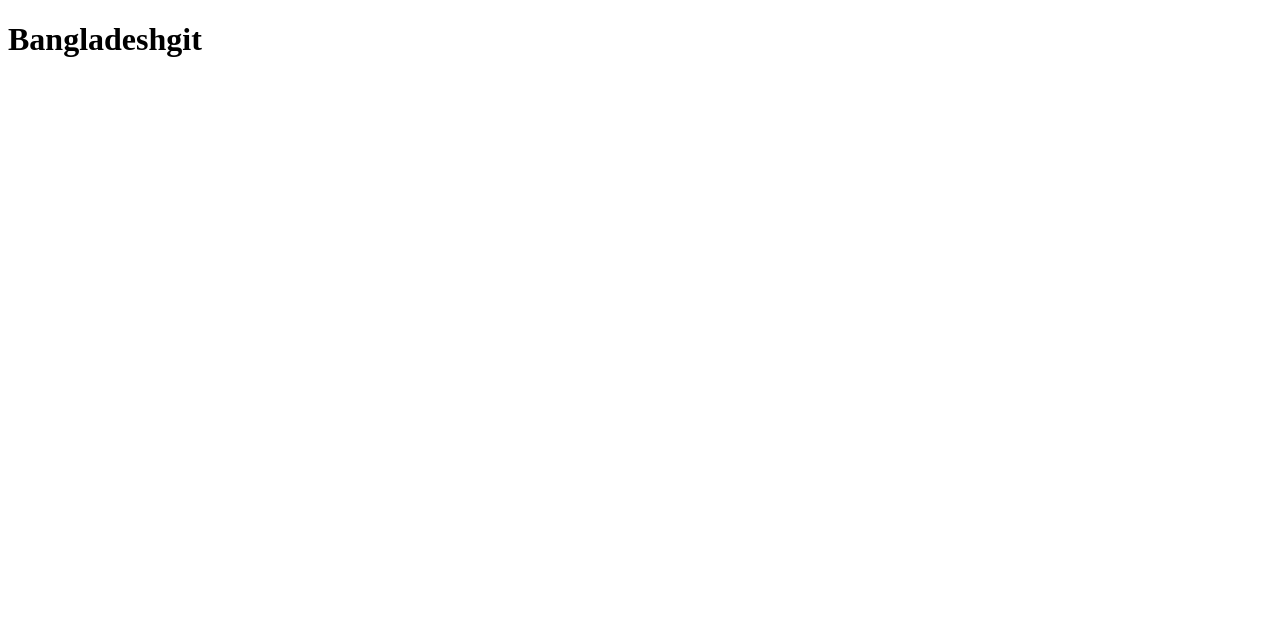
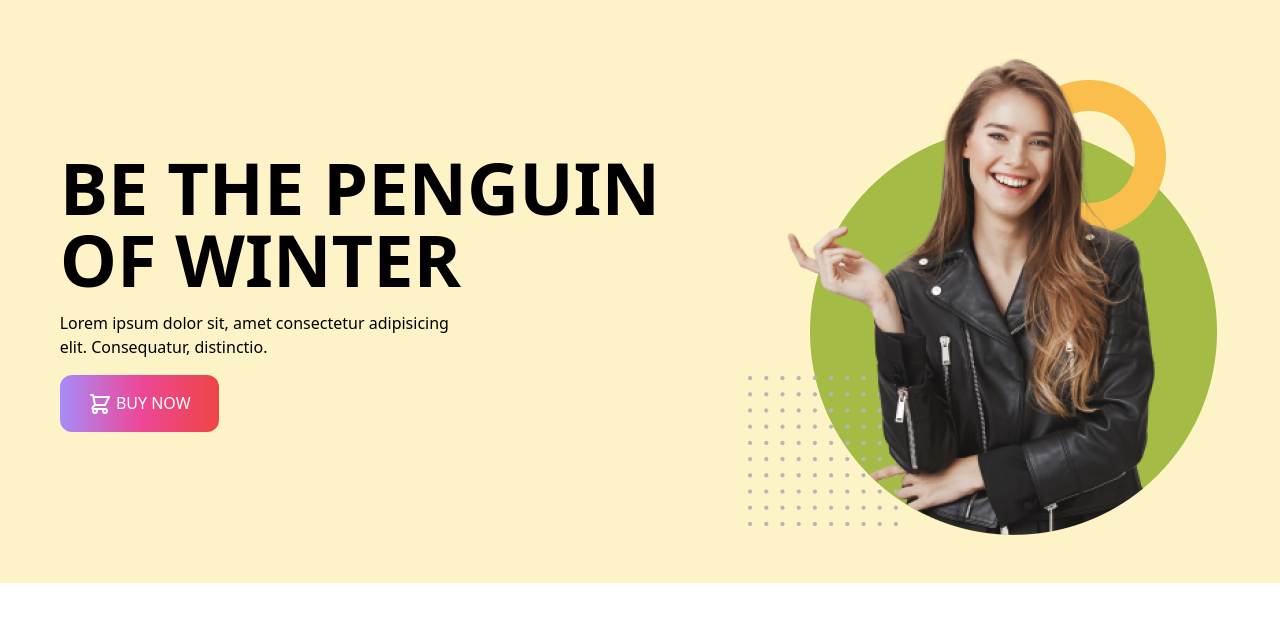
Before and after one commit to Munna-Mahmud/penguin, a plain HTML site: page index.html in a window 1280 px wide. Drawn offline with nearby package versions, Linux system fonts and the light colour scheme.

Commit message:
added header section

```diff
--- a/index.html
+++ b/index.html
@@ -1,12 +1,45 @@
 <!DOCTYPE html>
 <html lang="en">
+
 <head>
     <meta charset="UTF-8">
     <meta http-equiv="X-UA-Compatible" content="IE=edge">
     <meta name="viewport" content="width=device-width, initial-scale=1.0">
-    <title>Document</title>
+    <title>Penguin Ecomerce</title>
+    <!-- tailwind css link here -->
+    <link href="https://unpkg.com/tailwindcss@^2/dist/tailwind.min.css" rel="stylesheet">
 </head>
+
 <body>
-    <h1>Bangladeshgit</h1>
+    <header class="bg-yellow-100">
+        <section class="container md:flex items-center justify-around py-12 px-4">
+            <div>
+                <h1 class="text-7xl font-bold uppercase">BE THE PENGUIN <br>
+                    OF WINTER</h1>
+                <p class="w-2/3 mt-4">Lorem ipsum dolor sit, amet consectetur adipisicing elit. Consequatur, distinctio.</p>
+                <button
+                    class="text-white uppercase px-7 py-4 bg-green-500 rounded-xl font-medium bg-gradient-to-r from-purple-400 via-pink-500 to-red-500 mt-4">
+                    <svg xmlns="http://www.w3.org/2000/svg" class="inline h-6 w-6" fill="none" viewBox="0 0 24 24"
+                        stroke="currentColor">
+                        <path stroke-linecap="round" stroke-linejoin="round" stroke-width="2"
+                            d="M3 3h2l.4 2M7 13h10l4-8H5.4M7 13L5.4 5M7 13l-2.293 2.293c-.63.63-.184 1.707.707 1.707H17m0 0a2 2 0 100 4 2 2 0 000-4zm-8 2a2 2 0 11-4 0 2 2 0 014 0z" />
+                    </svg>
+                    Buy Now</button>
+
+                </button>
+            </div>
+            <div>
+                <img src="images/model.png" alt="">
+            </div>
+
+        </section>
+    </header>
+    <main>
+
+    </main>
+    <footer>
+
+    </footer>
 </body>
+
 </html>
```
Also changed, not shown: icons/Group 33072.png (added), icons/Group 33091.png (added), icons/Group 33102.png (added), icons/green.png (added), icons/image 12.png (added), icons/image 13.png (added), icons/image 14.png (added), icons/shopping-cart 1.png (added), images/jacket-1.png (added), images/jacket-2.png (added), images/jacket-3.png (added), images/jacket-4.png (added), images/jacket-5.png (added), images/jacket-6.png (added), 3 more files.
